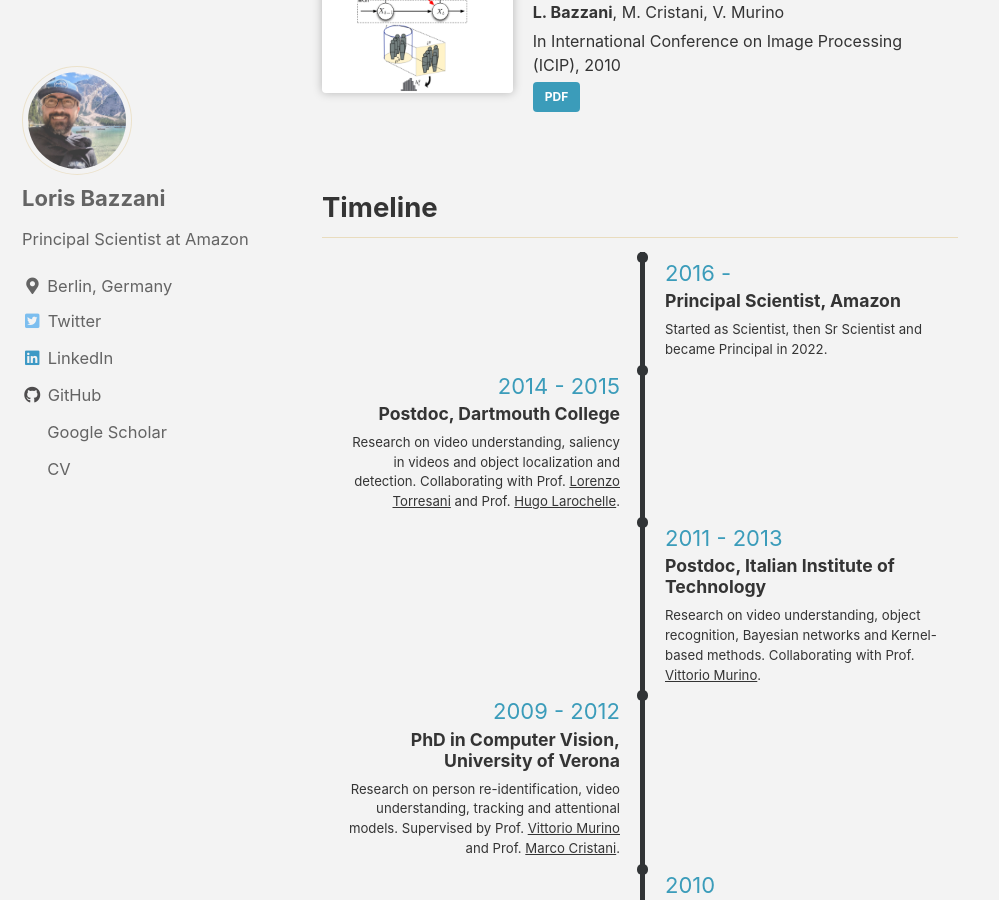
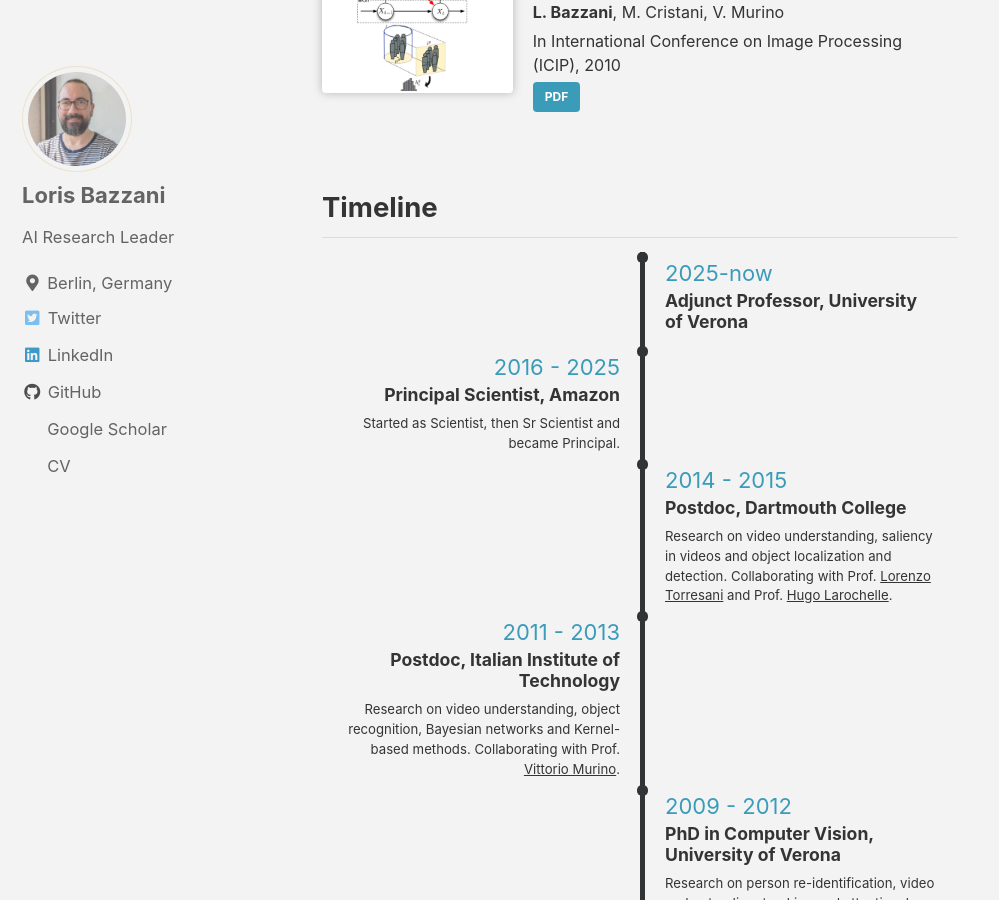
Before and after one commit to lorisbaz/lorisbaz.github.io, a Jekyll site: the page built from index.html, in a window 1280 px wide and 900 px high, scrolled down 9422 px. Shown: the whole window, without its empty margins (0-999 px from the left). Built offline with Jekyll 4.4.1, drawn with Linux system fonts in a browser that asks for light colours; cached includes are drawn as plain includes; the list of posts is cut into pages by our own code; some of the changed text lies outside the part shown.

Commit message:
Updating CV, pic and timeline

```diff
--- a/_config.yml
+++ b/_config.yml
@@ -106,7 +106,7 @@ analytics:
 author:
   name             : "Loris Bazzani"
   avatar           : "/page_files/myself.jpeg" # path of avatar image, e.g. "/assets/images/bio-photo.jpg"
-  bio              : "Principal Scientist at Amazon"
+  bio              : "AI Research Leader"
   location         : "Berlin, Germany"
   linkedin         : "lbazzani"
   twitter          : "cylon7"
--- a/_data/publications.yml
+++ b/_data/publications.yml
@@ -48,7 +48,7 @@ papers:
     venue: "In IEEE Conference on Computer Vision and Pattern Recognition (CVPR), 2021"
     teaser: cvpr2021.png
   - title: "Localized Triplet Loss for Fine-Grained Fashion Image Retrieval"
-    authors: "A. D'Innocente, N. Garg, Y. Zhang, L. Bazzani, M. Donoser;"
+    authors: "A. D'Innocente, N. Garg, Y. Zhang, **L. Bazzani**, M. Donoser"
     venue: "In Computer Vision and Pattern Recognition (CVPR) Workshops, 2021"
     teaser: wCVPR2021.png
     links:
--- a/_includes/timeline.html
+++ b/_includes/timeline.html
@@ -2,9 +2,14 @@
 
 <div id="timeline">
   <div class="timelineitem">
-    <div class="tdate">2016 - </div>
+    <div class="tdate">2025-now</div>
+    <h4 class="ttitle">Adjunct Professor, University of Verona</h4>
+<!--    <div class="tdesc">Started as Scientist, then Sr Scientist and became Principal in 2022.</div>-->
+  </div>
+  <div class="timelineitem">
+    <div class="tdate">2016 - 2025</div>
     <h4 class="ttitle">Principal Scientist, Amazon</h4>
-    <div class="tdesc">Started as Scientist, then Sr Scientist and became Principal in 2022.</div>
+    <div class="tdesc">Started as Scientist, then Sr Scientist and became Principal.</div>
   </div>
   <div class="timelineitem">
     <div class="tdate">2014 - 2015</div>
```
Also changed, not shown: page_files/myself.jpeg, page_files/myself_.jpg (deleted), 1 other file.
